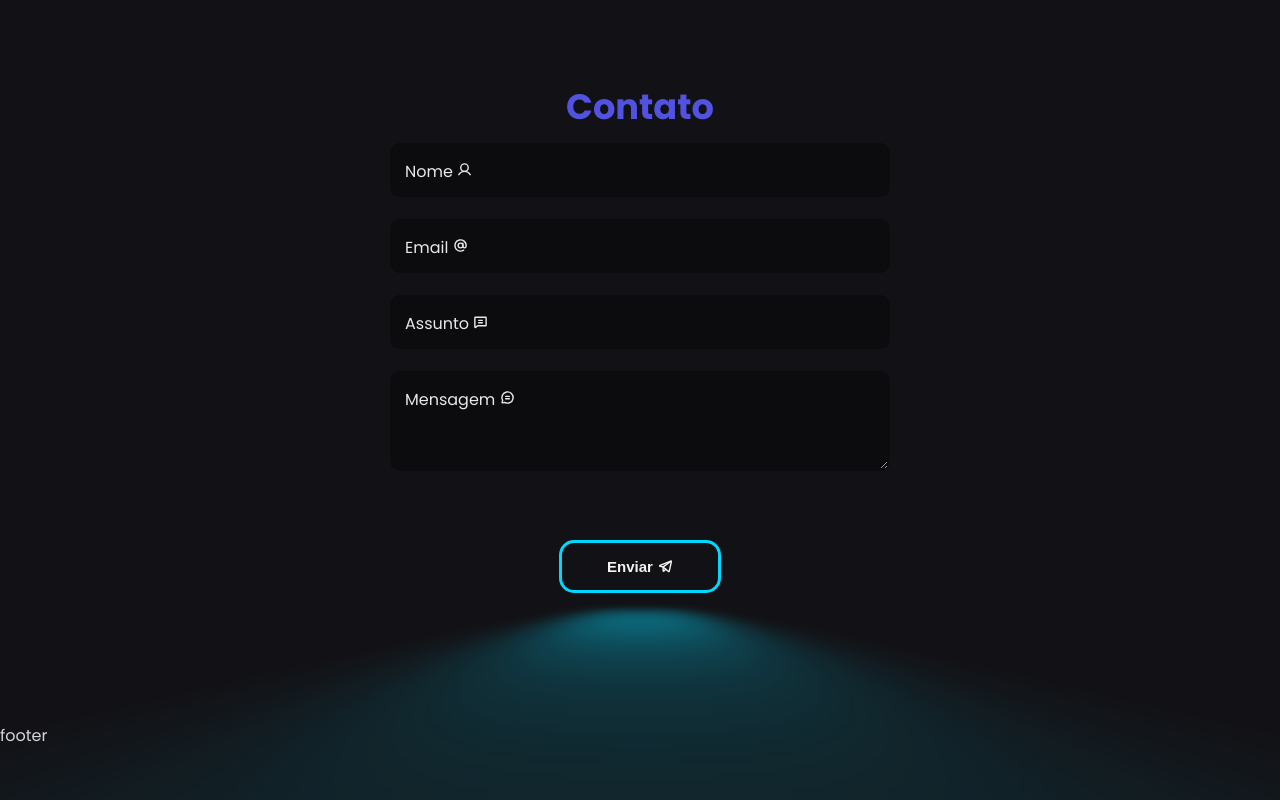
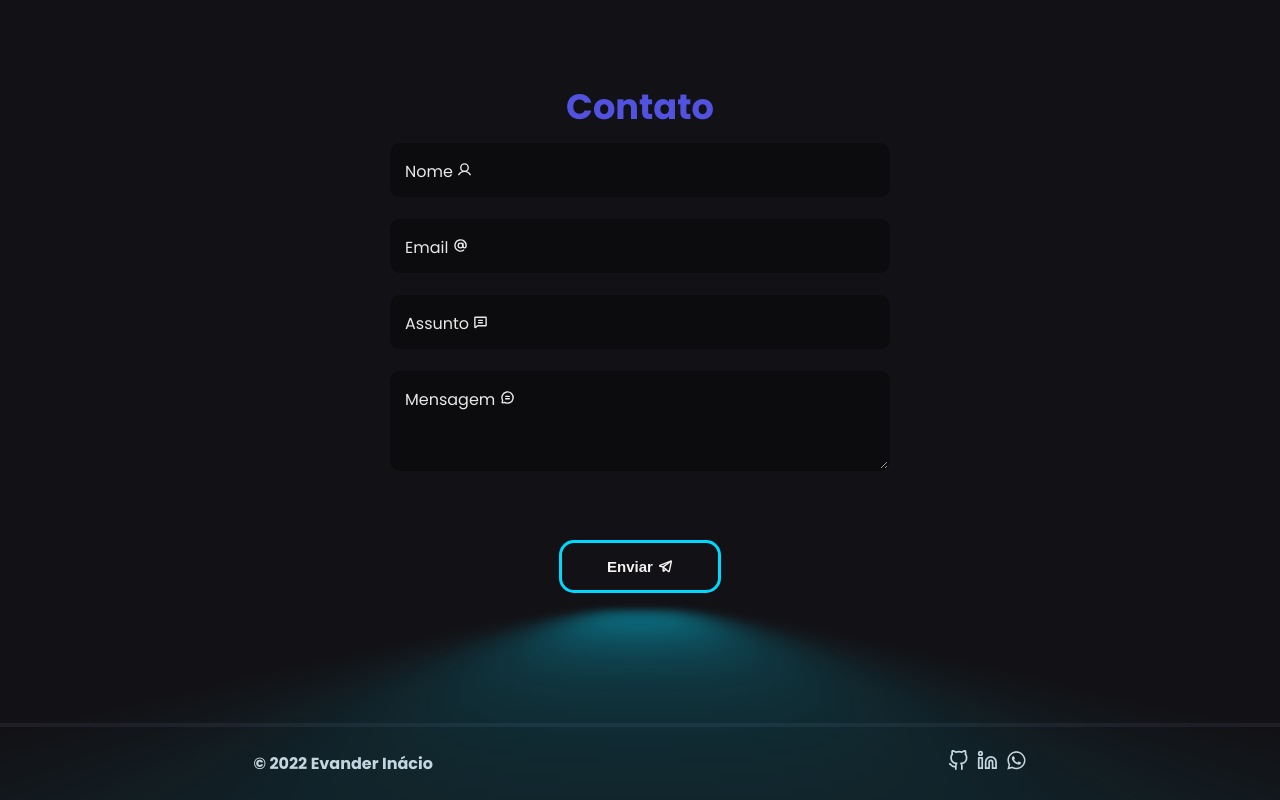
Before and after one commit to EvanderInacio/Portfolio, a Next.js app: page / in a window 1280 px wide. Shown: the part 2805-3605 px from the top of the page. Before the commit the page ends 3553 px from the top, so only its background shows below. Built offline with nearby package versions, Linux system fonts and the light colour scheme.

Commit message:
Footer :zap:

```diff
--- a/src/components/Footer/index.tsx
+++ b/src/components/Footer/index.tsx
@@ -1,7 +1,17 @@
+import Link from 'next/link'
+import { FaWhatsapp } from 'react-icons/fa'
+import { FiGithub, FiLinkedin } from 'react-icons/fi'
+import { FooterContainer } from './styles'
+
 export function Footer() {
   return (
-    <footer style={{marginTop: '5rem'}}>
-      footer
-    </footer>
+    <FooterContainer>
+      <h4> &copy; 2022 {' '} Evander Inácio</h4>
+      <div className='links'>
+        <Link href={""}><a><FiGithub /></a></Link>
+        <Link href={""}><a><FiLinkedin /></a></Link>
+        <Link href={""}><a><FaWhatsapp /></a></Link>
+      </div>
+    </FooterContainer>
   )
 }
--- /dev/null
+++ b/src/components/Footer/styles.ts
@@ -0,0 +1,31 @@
+import styled from 'styled-components'
+
+export const FooterContainer = styled.footer`
+  margin-top: 5rem;
+  border-top: 4px solid #1e1e25;
+  padding: 1.3rem 0;
+
+  display: flex;
+  flex-direction: column;
+  justify-content: center;
+  gap: 8px;
+  align-items: center;
+
+  @media (min-width: 768px) {
+    flex-direction: row;
+    justify-content: space-around;
+  }
+
+  .links {
+    cursor: pointer;
+    display: flex;
+    gap: 8px;
+    font-size: 1.3rem;
+
+    a {
+      &:hover {
+        color: #00d9ff;
+      }
+    }
+  }
+`
--- a/src/components/Header/index.tsx
+++ b/src/components/Header/index.tsx
@@ -2,6 +2,7 @@ import { useState } from 'react'
 import Link from 'next/link'
 import { List, X } from 'phosphor-react'
 import { HeaderContainer, MobileIcon, NavMenu } from './styles'
+import { Icons } from '../Links/styles'
 
 export function Header() {
   const [click, setClick] = useState(false)
--- a/src/components/Projects/index.tsx
+++ b/src/components/Projects/index.tsx
@@ -1,7 +1,7 @@
 /* eslint-disable @next/next/no-img-element */
 import Link from 'next/link'
 import projects from './projects'
-import { ProjectsContainer, ProjectsContent } from './styled'
+import { ProjectsContainer, ProjectsContent } from './styles'
 import { Title } from '../../styles/styles';
 import { AllProjects } from './Github';
 
--- a/src/pages/index.tsx
+++ b/src/pages/index.tsx
@@ -7,8 +7,8 @@ import { Projects } from '../components/Projects'
 import { Skills } from '../components/Skills'
 
 import { Section } from '../styles/styles'
+import { Contact } from '../components/Contact'
 import { Footer } from '../components/Footer'
-import { Contact } from '../components/Contact'
 
 export default function Home() {
   return (
```
Also changed, not shown: src/components/Projects/styles.ts (renamed from src/components/Projects/styled.ts).
